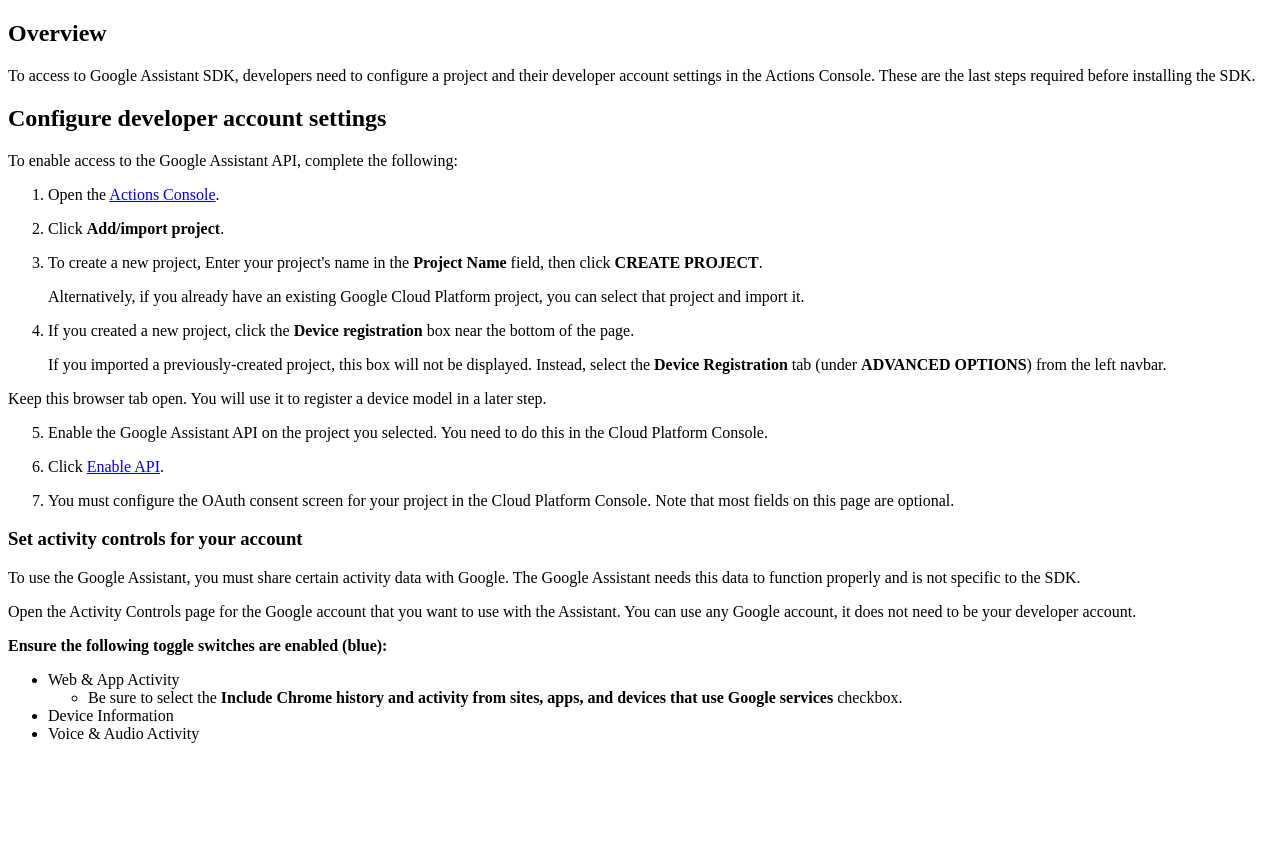
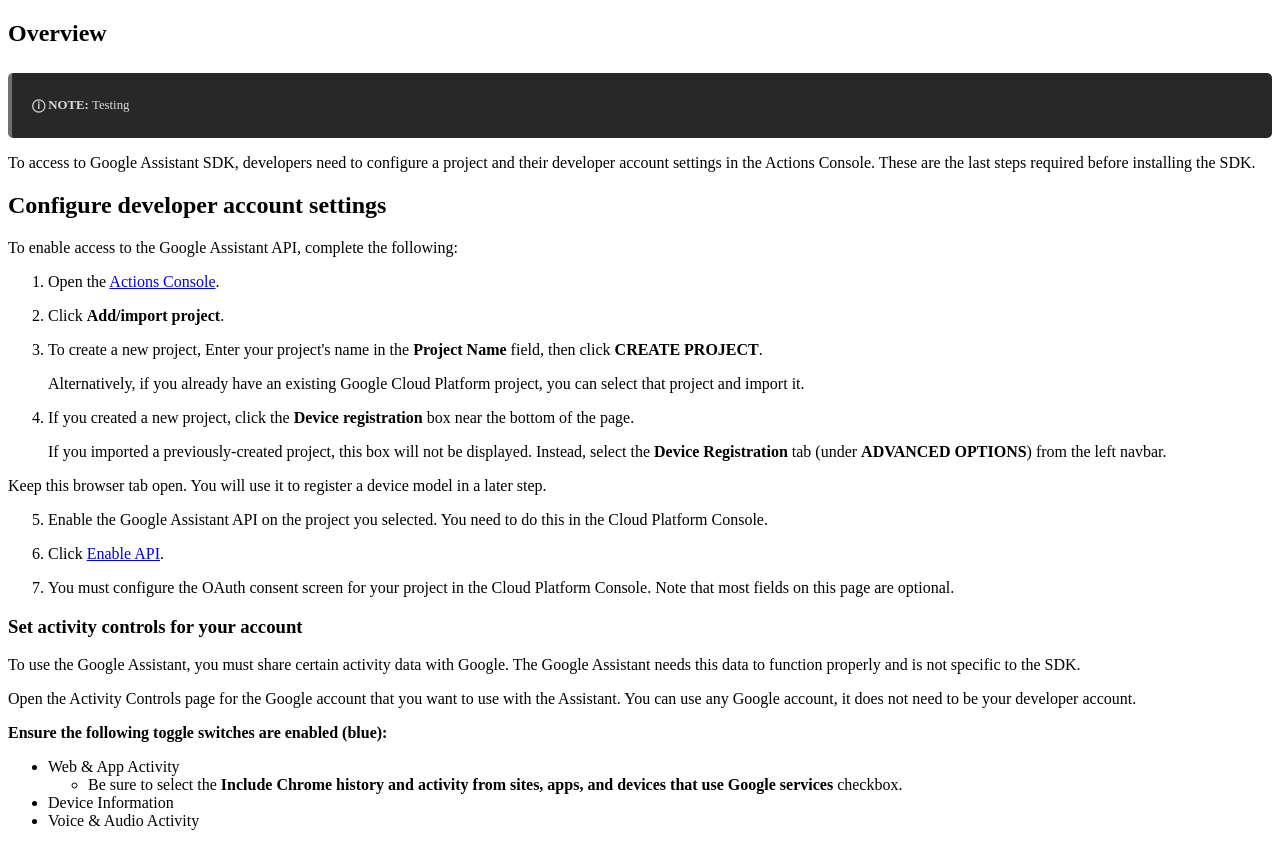
Before and after one commit to mr7brown/documentation, a Next.js app: page /Developer/ConfigureAccount in a window 1280 px wide. Before the commit the page ends 800 px from the top, so only its background shows below. Built offline with nearby package versions, Linux system fonts and the light colour scheme.

Commit message:
added custom CSS files.

```diff
--- /dev/null
+++ b/components/styles.css
@@ -0,0 +1,24 @@
+
+
+.note {
+    font-size: 80%;
+    display: block;
+    color: #dbdbdb;
+    background-color: #282828;
+    overflow-x: hidden;
+    word-wrap: break-word;
+    border-radius: 5px;
+    border-left: 4px solid #6f6f6f;
+    margin-bottom: 10px;
+    margin-top: 2em;
+    padding-left: 20px;
+    padding-right: 20px;
+    padding-top: 2%;
+    padding-bottom: 2%;
+}
+
+.note::before {
+    content: 'ⓘ NOTE: ';
+    font-weight: bold;
+
+  }
--- a/pages/Developer/ConfigureAccount.mdx
+++ b/pages/Developer/ConfigureAccount.mdx
@@ -1,4 +1,6 @@
 ## Overview
+
+<div class="note">Testing</div>
 
 To access to Google Assistant SDK, developers need to configure a project
 and their developer account settings in the Actions Console. These are the last
--- a/pages/Developer/gitlab.mdx
+++ b/pages/Developer/gitlab.mdx
@@ -1,5 +1,5 @@
 
-# Overview
+## Overview
 
 This guide provides instructions for establishing a connection with the GitLab repo for the Partner Hub. By the end, you will:
 
--- /dev/null
+++ b/pages/_app.js
@@ -0,0 +1,6 @@
+import '../components/styles.css'
+
+// This default export is required in a new `pages/_app.js` file.
+export default function MyApp({ Component, pageProps }) {
+  return <Component {...pageProps} />
+}
```
